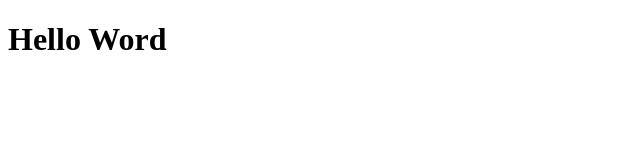
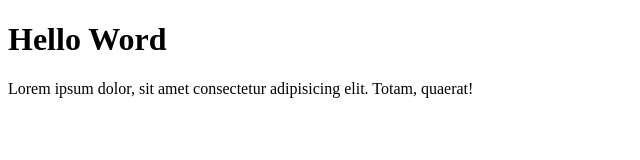
Before and after one commit to herdinhidayat/hh-git-test, a plain HTML site: page index.html in a window 1280 px wide. Shown: the whole page, without its empty margins (0-640 px from the left). Drawn offline with Linux system fonts and the light colour scheme.

Commit message:
menambahkan paragraph

```diff
--- a/index.html
+++ b/index.html
@@ -7,5 +7,6 @@
 </head>
 <body>
     <h1>Hello Word</h1>
+    <p>Lorem ipsum dolor, sit amet consectetur adipisicing elit. Totam, quaerat!</p>
 </body>
 </html>
```
